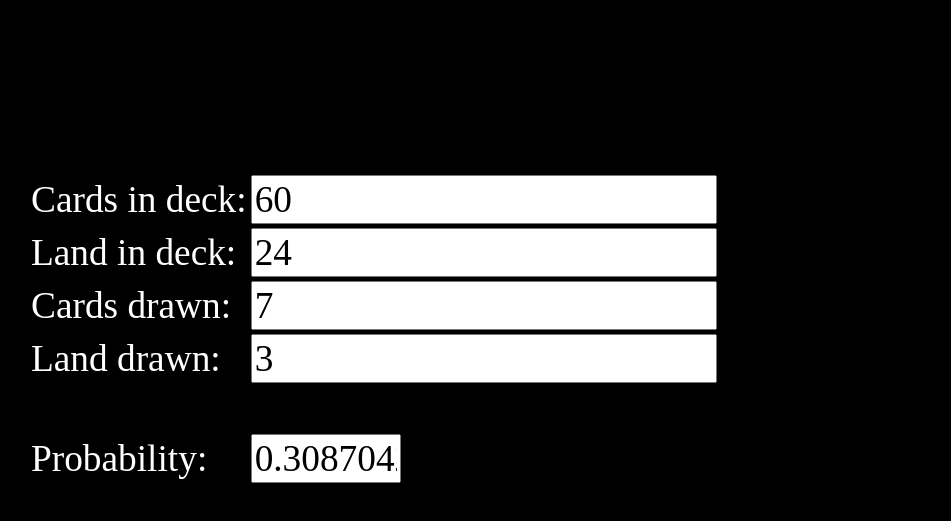
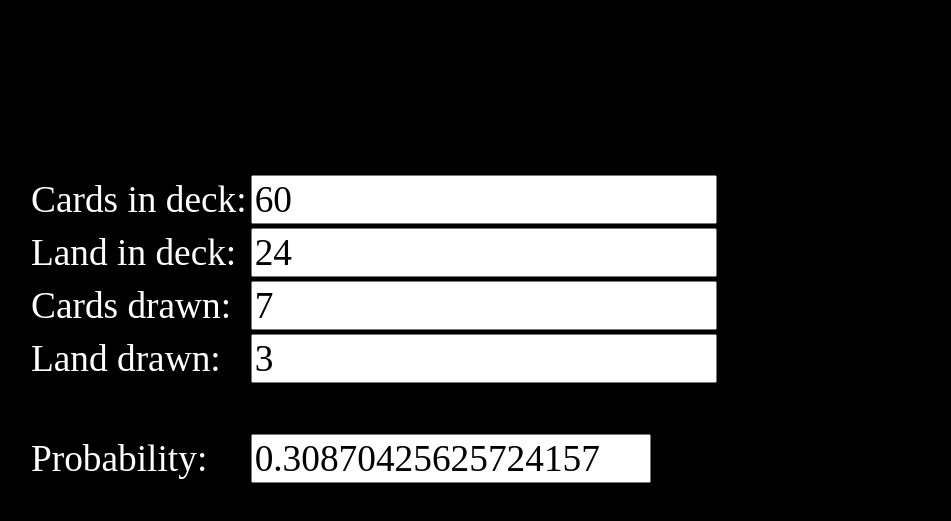
Before and after one commit to LeiMagnus/land, a plain HTML site: page index.html in a window 1280 px wide. Shown: the part 75-596 px from the top of the page, without its empty margins (155-1106 px from the left). Drawn offline with Linux system fonts and the light colour scheme.

Commit message:
Update index.html

```diff
--- a/index.html
+++ b/index.html
@@ -26,7 +26,7 @@ color:black;
 
 #p
 {
-width:150px;
+width:400px;
 }
 
 </style>
```
